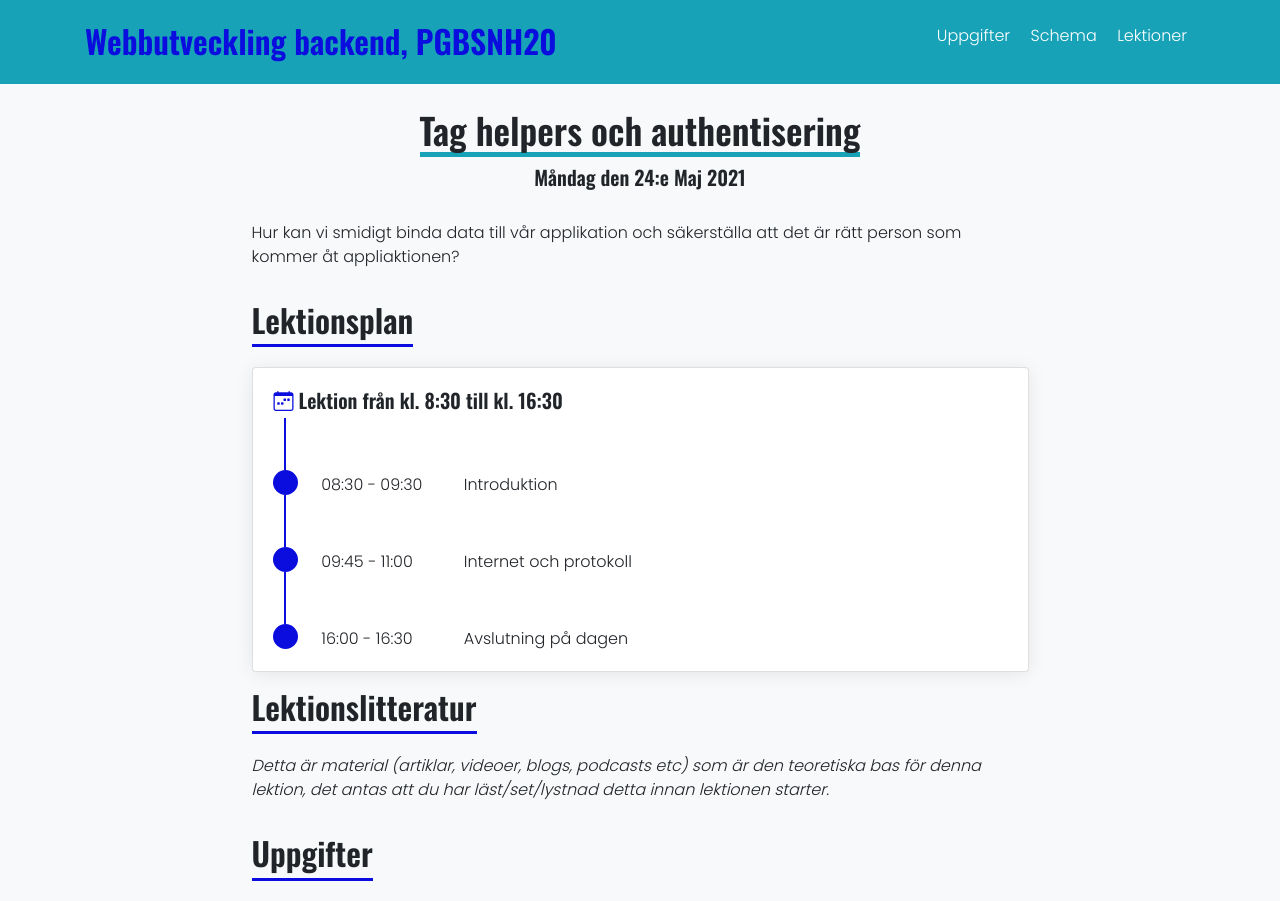
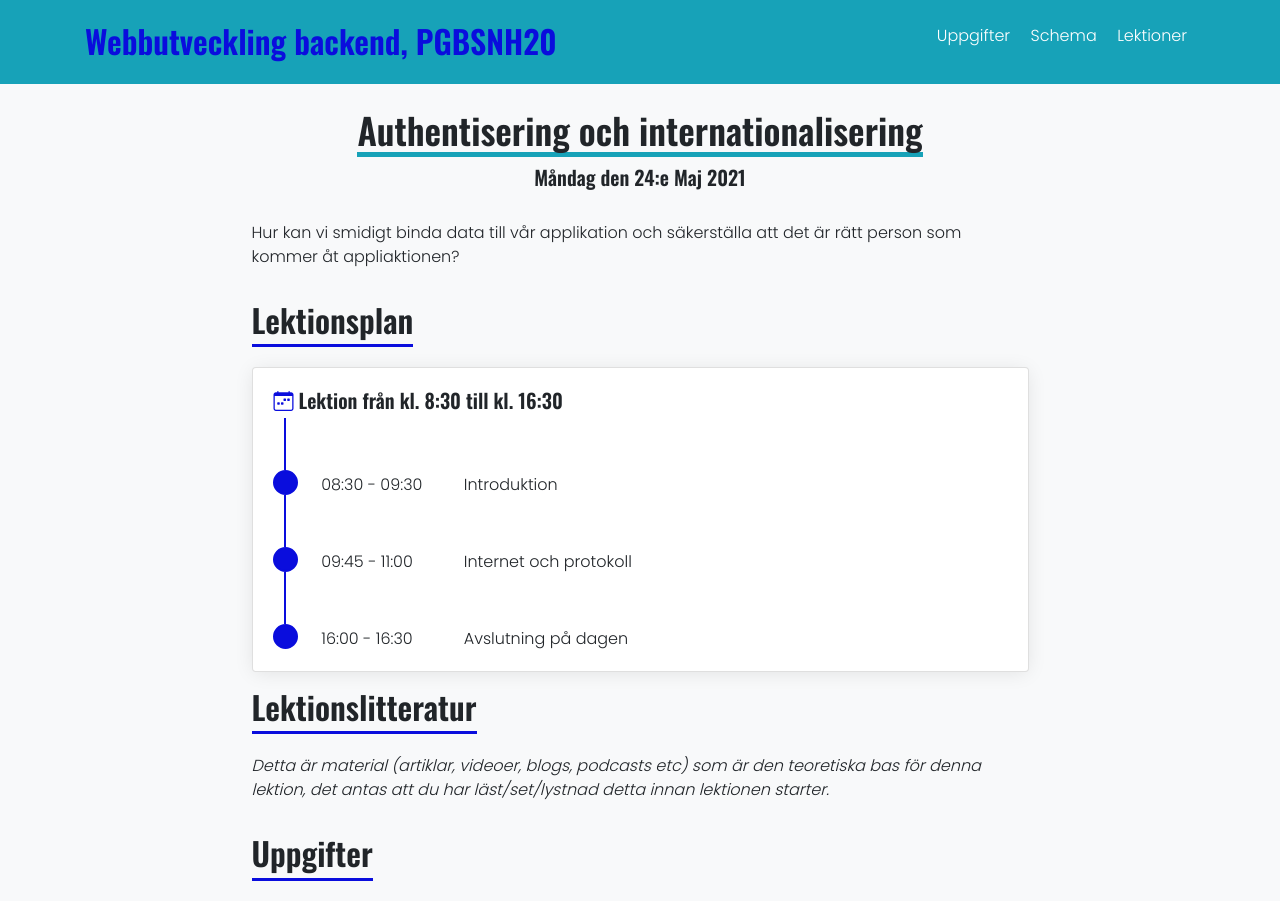
Before and after one commit to PGBSNH20/PGBSNH20-backendweb, a Jekyll site: the page built from lectures/11-aaa-i18n.md, in a window 1280 px wide. Built offline with Jekyll 4.4.1, drawn with Linux system fonts in a browser that asks for light colours; nearby versions of some CDN libraries.

Commit message:
Fixes minor error in lecture 11

```diff
--- a/_data/schedule.yml
+++ b/_data/schedule.yml
@@ -318,10 +318,10 @@ weeks:
       start-full: 20210524T083000
       end-full: 20210524T090000
     - activity: lecture
-      title: "Tag helpers och authentisering"
-      titleEn: "Tag helpers och authentication"
+      title: "Authentisering och internationalisering"
+      titleEn: "Authentication and internationalization"
       description: "Hur kan vi smidigt binda data till vår applikation och säkerställa att det är rätt person som kommer åt appliaktionen?"
-      slug: lectures/taghelpers-aaa
+      slug: lectures/aaa-i18n
       start-full: 20210524T083000
       end-full: 20210524T093000
       number: "11"
--- a/lectures/11-taghelpers-aaa.md
+++ b/lectures/11-aaa-i18n.md
@@ -1,8 +1,8 @@
 ---
 layout: lecture
-title: Tag helpers och authentisering
+title: Authentisering och internationalisering
 lectureDate: Måndag den 24:e Maj 2021
-permalink: /lectures/taghelpers-aaa
+permalink: /lectures/aaa-i18n
 ---
 
 Hur kan vi smidigt binda data till vår applikation och säkerställa att det är rätt person som kommer åt appliaktionen?
```
